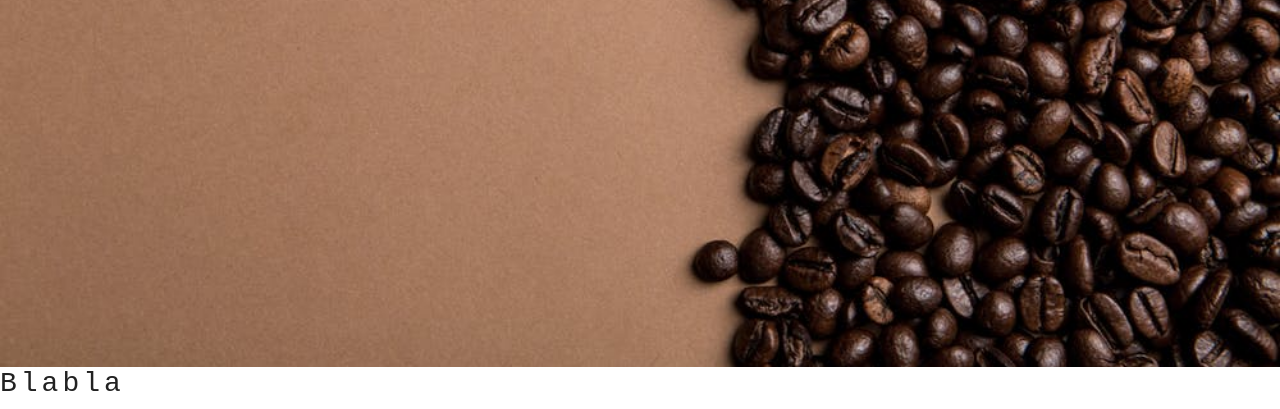
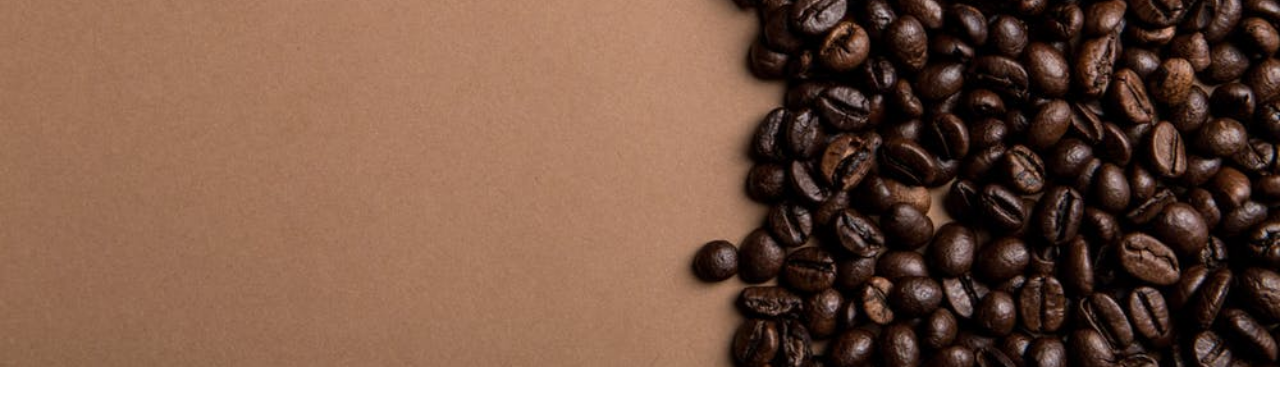
Before and after one commit to kode-sektor/gatsby-playground, a Gatsby site: page / in a window 1280 px wide. Shown: the part 497-906 px from the top of the page. After the commit the page ends 864 px from the top, so only its background shows below. Built offline with nearby package versions, Linux system fonts and the light colour scheme; Gatsby itself is replaced by a stand-in of ours.

```diff
--- a/src/pages/index.js
+++ b/src/pages/index.js
@@ -11,7 +11,6 @@ const IndexPage = ({data}) => (
     <Layout>
         <SEO title="Home" keywords={[`gatsby`, `application`, `react`]}/>
         <BackgroundSection img={data.img.childImageSharp.fluid} title="regular Joe's" styleClass='default-background' />
-        <h3>Blabla</h3>
     </Layout>
 )
 
```
